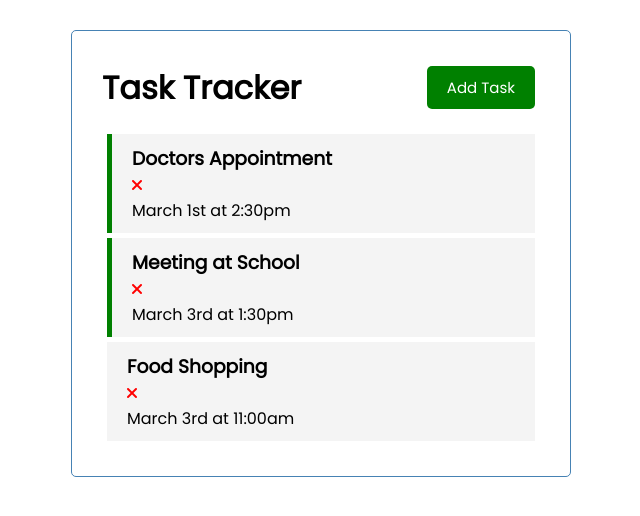
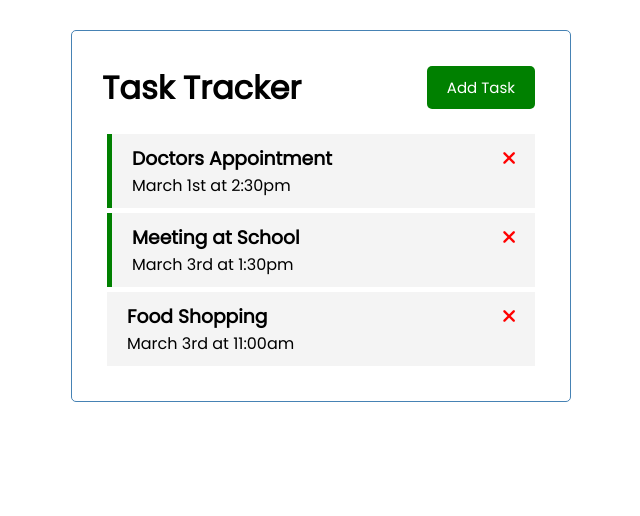
Before and after one commit to terryhung009/vue-app-taskTracker, a Vue app: page / in a window 1280 px wide. Shown: the top 516 px of the page, without its empty margins (319-959 px from the left). Built offline with nearby package versions, Linux system fonts and the light colour scheme.

Commit message:
0601 update

```diff
--- a/src/App.vue
+++ b/src/App.vue
@@ -1,7 +1,7 @@
 <template>
   <div class="container">
     <Header title="Task Tracker" />
-    <Tasks v-on:delete-task="deleteTask" v-bind:tasks="tasks" />
+    <Tasks v-on:toggle-reminder="toggleReminder" v-on:delete-task="deleteTask" v-bind:tasks="tasks" />
   </div>
 
 
@@ -34,6 +34,10 @@ export default {
       }
 
     },
+    toggleReminder(id) {
+      // console.log(id)
+      this.tasks= this.tasks.map()
+    }
   },
   created() {
     this.tasks = [
--- a/src/components/Task.vue
+++ b/src/components/Task.vue
@@ -1,7 +1,9 @@
 <template>
-<div v-bind:class="[task.reminder ? 'reminder' : '', 'task']">
-    <h3>{{ task.text }}</h3>
-    <i v-on:click="onDelete(task.id)" class="fas fa-times"></i>
+<div v-on:dblclick="$emit('toggle-reminder',task.id)"
+v-bind:class="[task.reminder ? 'reminder' : '', 'task']">
+    <h3>{{ task.text }}
+    <i v-on:click="$emit('delete-task',task.id)" class="fas fa-times"></i>
+    </h3>
     <p>{{ task.day }}</p>
 </div>
 
@@ -13,12 +15,12 @@ export default{
     props:{
         task:Object
     },
-    methods:{
-        onDelete(id){
-            // console.log(id)
-            this.$emit('delete-task',id)
-        }
-    }
+    // methods:{
+    //     onDelete(id){
+    //         // console.log(id)
+    //         this.$emit('delete-task',id)
+    //     }
+    // }
 
 }
 </script>
--- a/src/components/Tasks.vue
+++ b/src/components/Tasks.vue
@@ -1,6 +1,8 @@
 <template>
-    <div :key="task.id" v-for="task in tasks">
-    <Task v-on:delete-task="$emit('delete-task',task.id)" v-bind:task="task" />
+    <div v-bind:key="task.id" v-for="task in tasks">
+    <Task v-on:toggle-reminder="$emit('toggle-reminder',task.id)"
+    v-on:delete-task="$emit('delete-task',task.id)"
+    v-bind:task="task" />
     </div>
 </template>
 
@@ -17,7 +19,7 @@
             Task
         },
         emits:[
-            'delete-task'
+            'delete-task','toggle-reminder'
         ],
     }
 </script>
```
Also changed, not shown: 1 other file (tests, documents, lock files or other folders).
